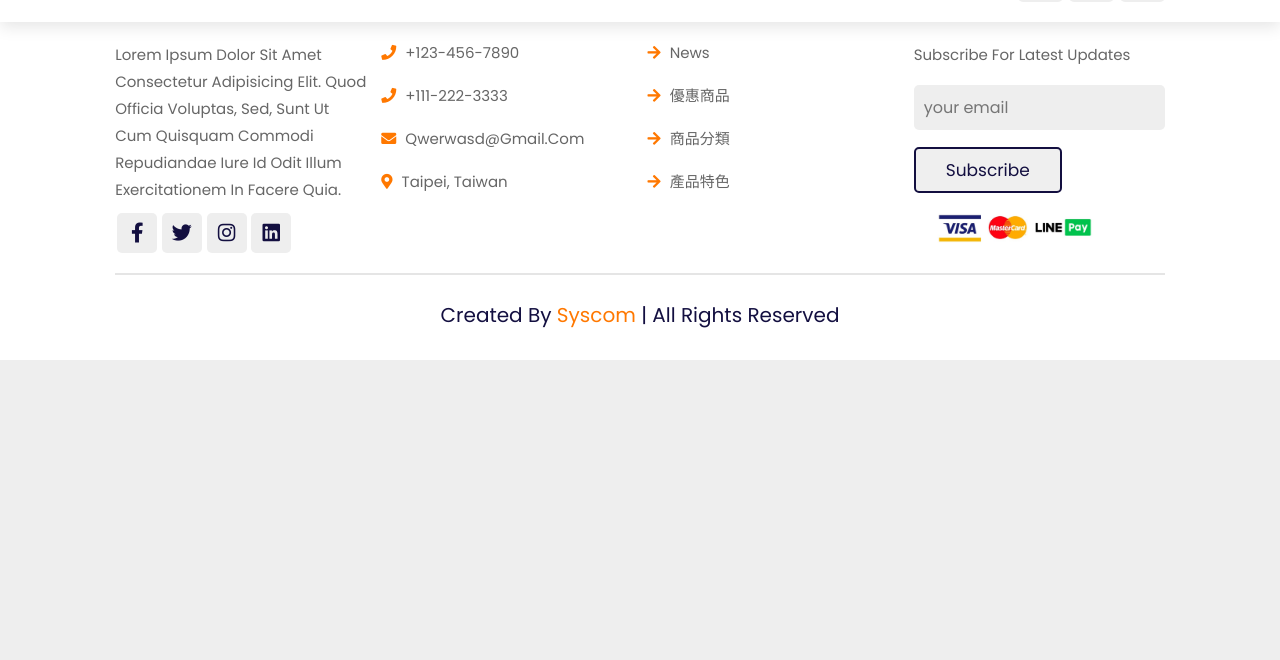
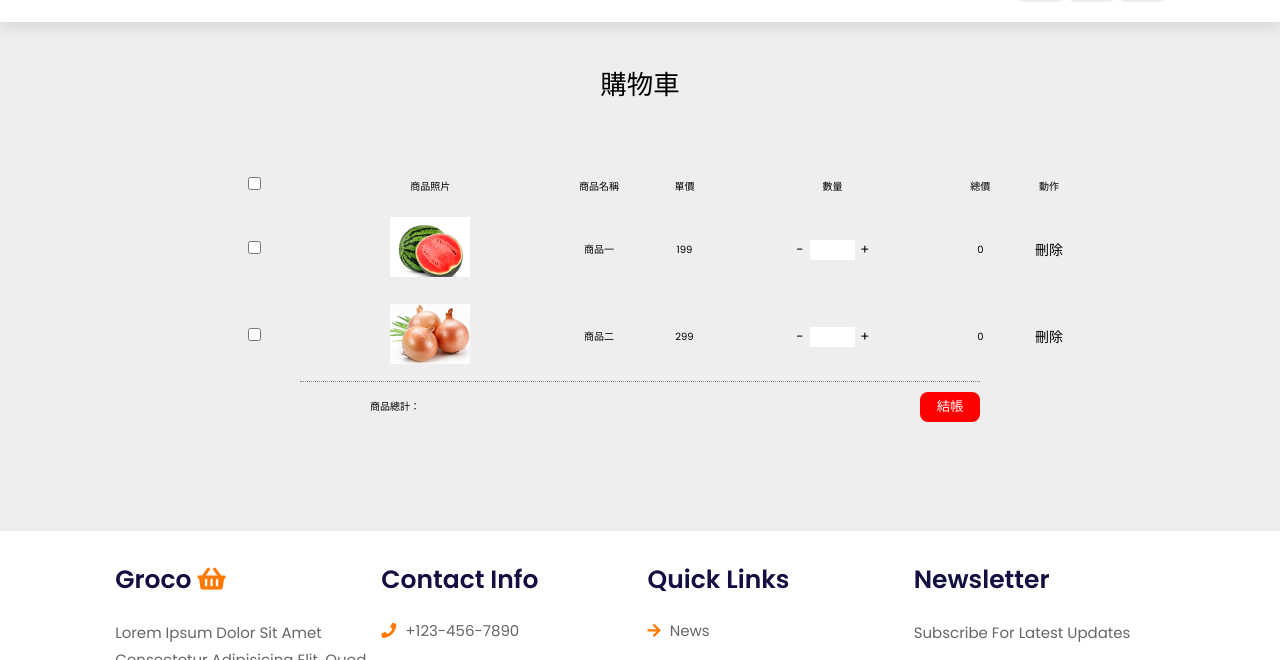
Before and after one commit to yoo56777/shop-web, a plain HTML site: page shopping-cart-page.html in a window 1280 px wide. Shown: the part 63-723 px from the top of the page. Drawn offline with nearby package versions, Linux system fonts and the light colour scheme.

Commit message:
add file

```diff
--- a/shopping-cart-page.html
+++ b/shopping-cart-page.html
@@ -90,7 +90,46 @@
 
 <!-- header section ends -->
 
+<!-- cart section starts -->
+<div class="cart">
+    <div class="top">
+        <p>購物車</p>
+    </div>
+    <table>
+        <tr>
+            <td><input type="checkbox"id="all"></td>
+            <td>商品照片</td>
+            <td>商品名稱</td>
+            <td>單價</td>
+            <td>數量</td>
+            <td>總價</td>
+            <td>動作</td>
+        </tr>
+        <tr>
+            <td><input type="checkbox"id="check"></td>
+            <td><img src="image/product1.jpg"></td>
+            <td>商品一</td>
+            <td>199</td>
+            <td><button class="cal">-</button><input type="text" readonly><button class="cal">+</button></td>
+            <td class="total">0</td>
+            <td><p class="del">刪除</p></td>
+        </tr>
+        <tr>
+            <td><input type="checkbox"id="check"></td>
+            <td><img src="image/product2.jpg"></td>
+            <td>商品二</td>
+            <td>299</td>
+            <td><button class="cal">-</button><input type="text" readonly><button class="cal">+</button></td>
+            <td class="total">0</td>
+            <td><p class="del">刪除</p></td>
+        </tr>
 
+    </table>
+    <div class="foot">
+        <span>商品總計：</span><span class="sumTotal"></span><button>結帳</button>
+    </div>
+</div>
+<!-- cart section ends -->
 
 <!-- footer section starts -->
 
@@ -150,3 +189,63 @@
 
 </body>
 </html>
+
+<script>
+    //刪除
+    let _del=document.querySelectorAll('.del');
+    [..._del].forEach(_del=>{
+        _del.onclick=function(){
+            _del.parentNode.parentNode.remove()
+            sumTotal()
+        }
+    });
+    //單價
+    let _cals=document.querySelectorAll('.cal')
+    _cals.forEach(_cal=>{
+        _cal.onclick=function(){
+            let opera=_cal.innerHTML
+            let _input=this.parentNode.childNodes[1]
+            if(_input.value<=1&&opera=='-'){
+                return
+            }
+            let num=eval(_input.value*1+opera+1)
+            _input.value=num
+            let price=this.parentNode.previousElementSibling.innerHTML*1
+            let total=price*num
+            this.parentNode.nextElementSibling.innerHTML=total
+            sumTotal()
+        }
+    })
+    //多選
+    let _all=document.querySelector('#all')
+    let _check=document.querySelectorAll('#check')
+    _all.onclick=function(){
+        _check.forEach(_check=>{
+            _check.checked=_all.checked
+    })
+    sumTotal()
+    }
+    //反選
+    _check.forEach(radio=>{
+        radio.onclick=function(){
+            let _checkedboxes=document.querySelectorAll('input:checked:not(#all)')
+            if(_check.length==_checkedboxes.length){
+                _all.checked=true
+            }else{
+                _all.checked=false
+            }
+            sumTotal()
+        }
+    })
+
+    //總計
+    let _sumTotal=document.querySelector('.sumTotal')
+    function sumTotal() {
+        let _checkedboxes=document.querySelectorAll('input:checked:not(#all)')
+        let sumTotal=0
+        _checkedboxes.forEach(_checkedbox=>{
+            sumTotal+=_checkedbox.parentNode.parentNode.children[5].innerText * 1
+        })
+        _sumTotal.innerHTML=sumTotal
+    }
+</script>
--- a/style.css
+++ b/style.css
@@ -656,3 +656,75 @@ section{
     }
 
 }
+
+
+.cart{
+    display: flex;
+    align-items: center;
+    justify-content: center;
+    padding-top: 5rem;
+    padding-bottom: 10rem;
+    flex-direction: column;
+
+
+    /* width: 100%;
+    height: 100%;
+    margin-top: 100px; */
+    /* margin-left: 500px; */
+    /* border: 1px solid rgb(0, 0, 0); */
+}
+.top{
+    width: 100px;
+    display: flex;
+    box-sizing: content-box;
+    justify-content:center;
+    padding: 60px 20px;
+    /* align-items: center; */
+    font-size: 0.7cm;
+}
+table{
+    width: 900px;
+    text-align: center;
+    margin: 0 auto;
+}
+table tr td{
+    padding: 10px 0;
+}
+table tr td img{
+    height: 6rem;
+    width: 8rem;
+}
+table tr td input{
+    width: 45px;
+    text-align: center;
+    outline: none;
+}
+table tr td button{
+    width: 20px;
+    height: 20px;
+}
+table tr td p{
+    font-size: 14px;
+}
+.foot{
+    width: 680px;
+    height: 50px;
+    margin: 0 auto;
+    display: flex;
+    justify-content: flex-end;
+    align-items: center;
+    border-top: 1px dotted gray;
+}
+.foot span:nth-of-type(2){
+    margin-right: 500px;
+    font-size: 18px;
+    color: red;
+}
+.foot button{
+    width: 60px;
+    height: 30px;
+    border: none;
+    background-color: red;
+    color: white;
+    border-radius: 8px;
+}
```
Also changed, not shown: order-page.html (+0 -2 lines).
